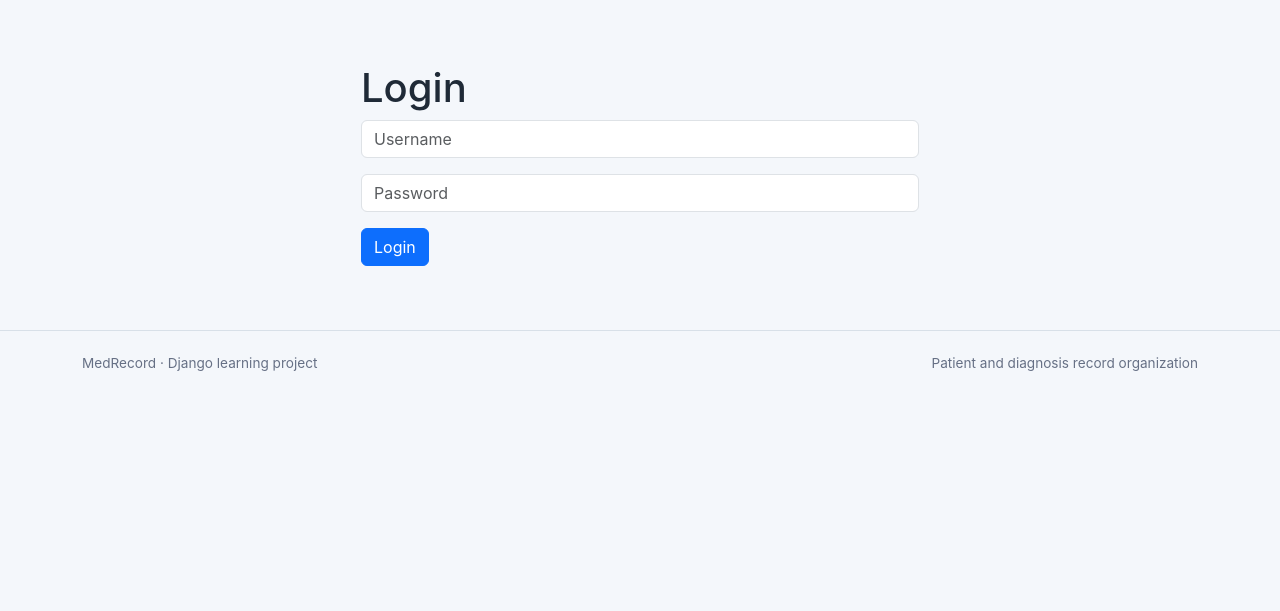
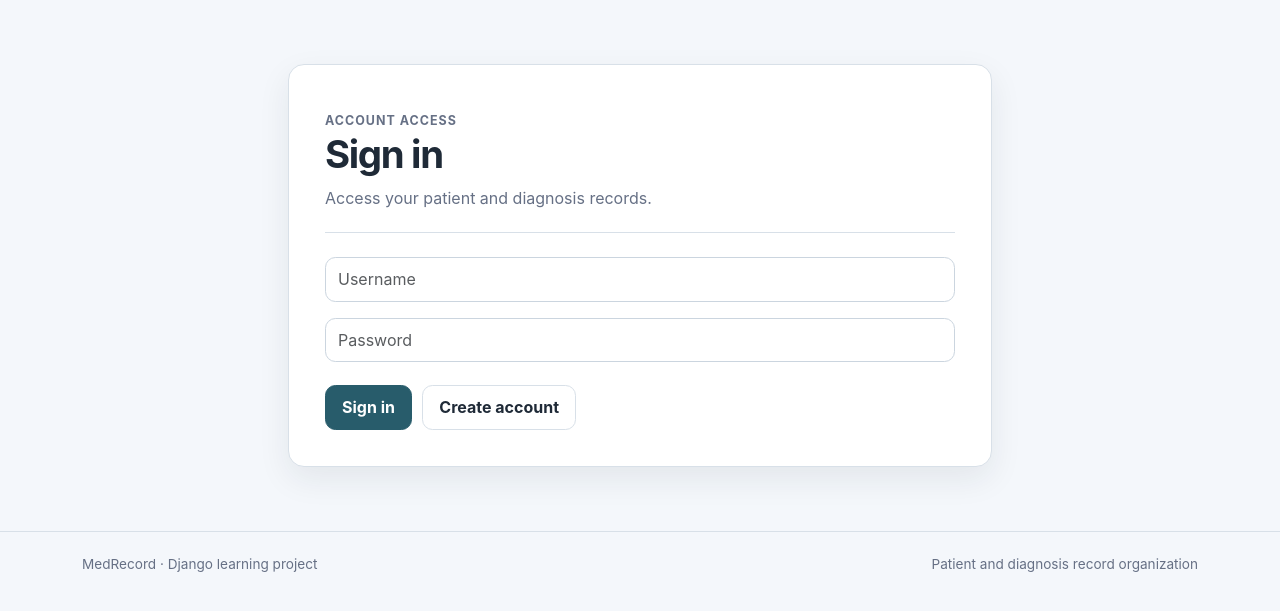
Before and after one commit to enrique28-ai/Medrecord, a Django app: page /signin/ in a window 1280 px wide. Shown: the part 71-682 px from the top of the page. Run offline with Django 5.2, Linux system fonts and the light colour scheme.

Commit message:
style: improve sign in page

```diff
--- a/medregister/templates/signin.html
+++ b/medregister/templates/signin.html
@@ -1,22 +1,22 @@
 {% extends 'base.html' %}
+{% block title %}Sign in · MedRecord{% endblock %}
 {% block content %}
-<div class="col-md-6 offset-md-3">
-    <h1>Login</h1>
-    <form method="post" action="{% url 'signin' %}">
-        {% csrf_token %}
-        {% if form.errors %}
-<div class="alert alert-warning alert-dismissible fade show" role="alert">
-                {% for field in form %}
-                    {% if field.errors %}
-                        {{ field.errors }}
-                    {% endif %}
-                {% endfor %}
-            <button type="button" class="btn-close" data-bs-dismiss="alert" aria-label="Close"></button>
-            </div>
-        {% endif %}
-        {{ form.as_p }}
-        <button type="submit" class="btn btn-primary">Login</button>
-        </form>
-</div>
+<section class="form-shell">
+  <div class="form-card">
+    <header class="form-card__header">
+      <p class="page-eyebrow">Account access</p>
+      <h1>Sign in</h1>
+      <p>Access your patient and diagnosis records.</p>
+    </header>
 
+    <form method="post" action="{% url 'signin' %}" class="medrecord-form">
+      {% csrf_token %}
+      {{ form.as_p }}
+      <div class="form-actions">
+        <button type="submit" class="btn-medrecord">Sign in</button>
+        <a class="btn-outline-medrecord" href="{% url 'signup' %}">Create account</a>
+      </div>
+    </form>
+  </div>
+</section>
 {% endblock %}
```
